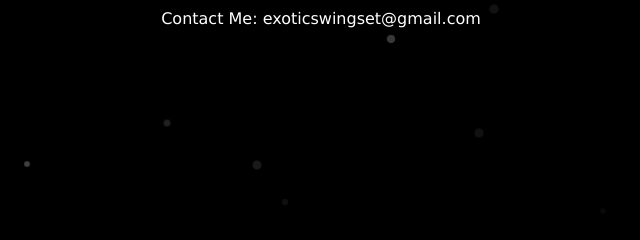
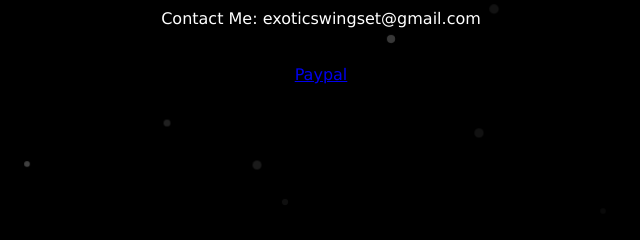
Before and after one commit to ExoticSwingset/ExoticSwingset.github.io, a plain HTML site: page index.html in a window 1280 px wide. Shown: the part 489-729 px from the top of the page, 319-959 px from the left. Drawn offline with Linux system fonts and the light colour scheme.

Commit message:
Update to index.html

```diff
--- a/index.html
+++ b/index.html
@@ -11,6 +11,9 @@
 <br>
 <br>
 <font face="verdana"><font color="white"><center>Contact Me: exoticswingset@gmail.com</center></font></font>
+<br>
+<br>
+<font face="verdana" font color="white"><center><a href="https://www.paypal.me/jdslandscaping">Paypal</a></center></font>
 <style>
   #snowflakeContainer {
     position: absolute;
```
Also changed, not shown: 1 other file.
